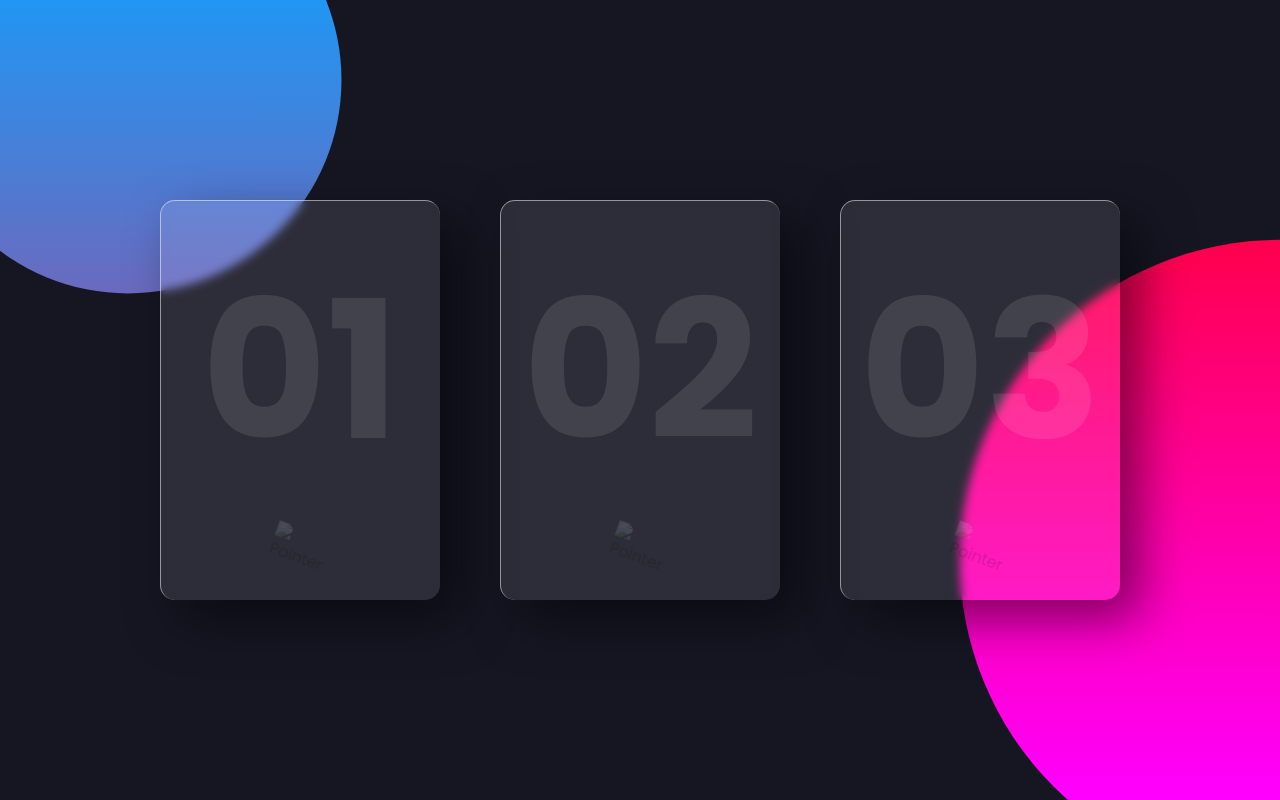
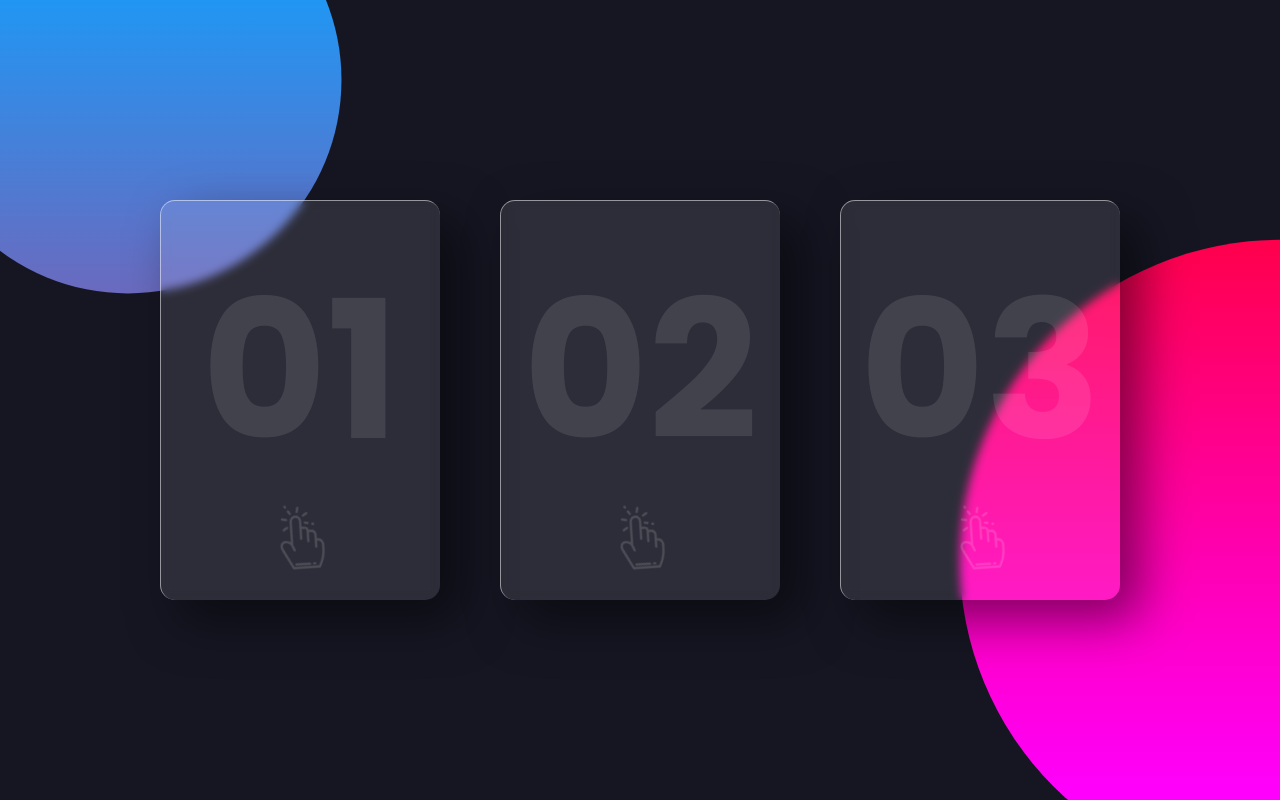
Before and after one commit to MaximeThirion/Glassmorphism-Card, a plain HTML site: page index.html in a window 1280 px wide. Drawn offline with Linux system fonts and the light colour scheme.

Commit message:
1er commit

```diff
--- a/index.html
+++ b/index.html
@@ -10,7 +10,7 @@
         <main class="container">
             <section class="card">
                 <h1>01</h1>
-                <img src="/Glassmorphism Card/pointer.svg" alt="Pointer" />
+                <img src="pointer.svg" alt="Pointer" />
                 <article class="content">
                     <h2>01</h2>
                     <h3>Carte n°1</h3>
@@ -23,7 +23,7 @@
             </section>
             <section class="card">
                 <h1>02</h1>
-                <img src="/Glassmorphism Card/pointer.svg" alt="Pointer" />
+                <img src="pointer.svg" alt="Pointer" />
                 <article class="content">
                     <h2>02</h2>
                     <h3>Carte n°2</h3>
@@ -36,7 +36,7 @@
             </section>
             <section class="card">
                 <h1>03</h1>
-                <img src="/Glassmorphism Card/pointer.svg" alt="Pointer" />
+                <img src="pointer.svg" alt="Pointer" />
                 <article class="content">
                     <h2>03</h2>
                     <h3>Carte n°3</h3>
```
